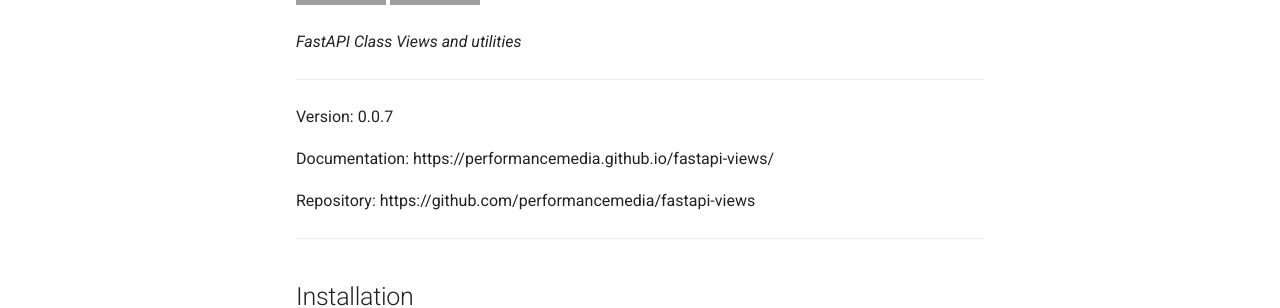
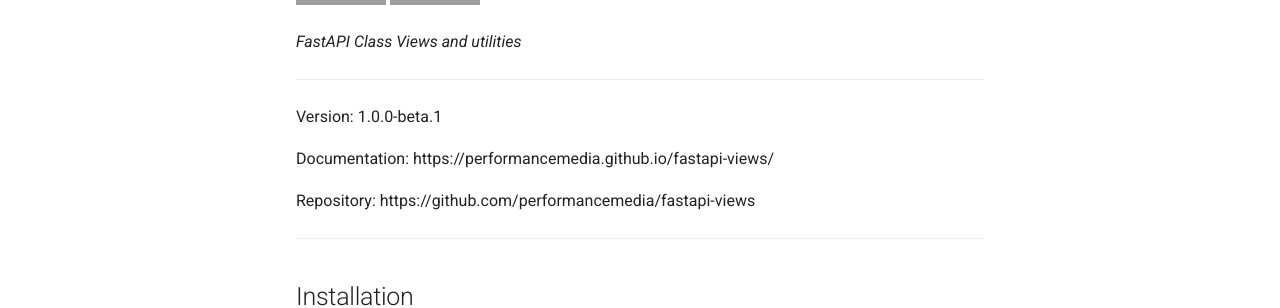
Before and after one commit to performancemedia/fastapi-views, an MkDocs documentation site: the page built from docs/index.md, in a window 1280 px wide and 900 px high. Shown: the part 272-580 px from the top of the window. Built offline with MkDocs 1.6.1 and Material for MkDocs 9.7.7, drawn with Linux system fonts in a browser that asks for light colours; comment, search, counter and statistics services are not loaded; grey boxes are pictures that could not be loaded.

Commit message:
1.0.0-beta.1
Bump version: 1.0.0-beta.1

```diff
--- a/docs/index.md
+++ b/docs/index.md
@@ -15,7 +15,7 @@
 *FastAPI Class Views and utilities*
 
 ---
-Version: 0.0.7
+Version: 1.0.0-beta.1
 
 Documentation: https://performancemedia.github.io/fastapi-views/
 
--- a/fastapi_views/_version.py
+++ b/fastapi_views/_version.py
@@ -1 +1 @@
-__version__ = "0.0.7"
+__version__ = "1.0.0-beta.1"
--- a/pyproject.toml
+++ b/pyproject.toml
@@ -1,6 +1,6 @@
 [tool.poetry]
 name = "fastapi-views"
-version = "0.0.7"
+version = "1.0.0-beta.1"
 description = "FastAPI Class Views and utilities"
 authors = ["Radzim Kowalow <radzim.kowalow@performance-media.pl>"]
 readme = "README.md"
```
Also changed, not shown: README.md (+1 -1 lines).
